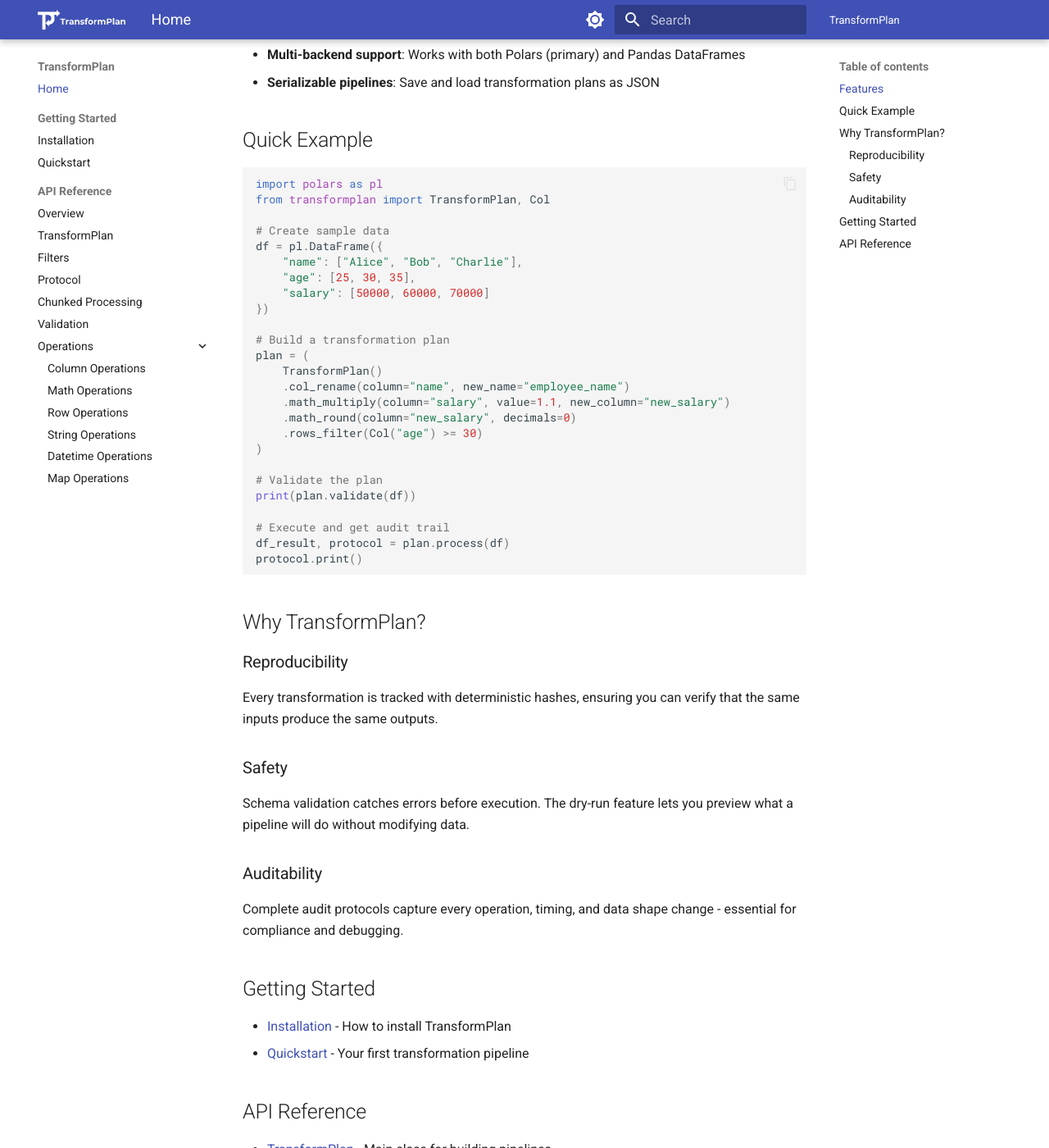
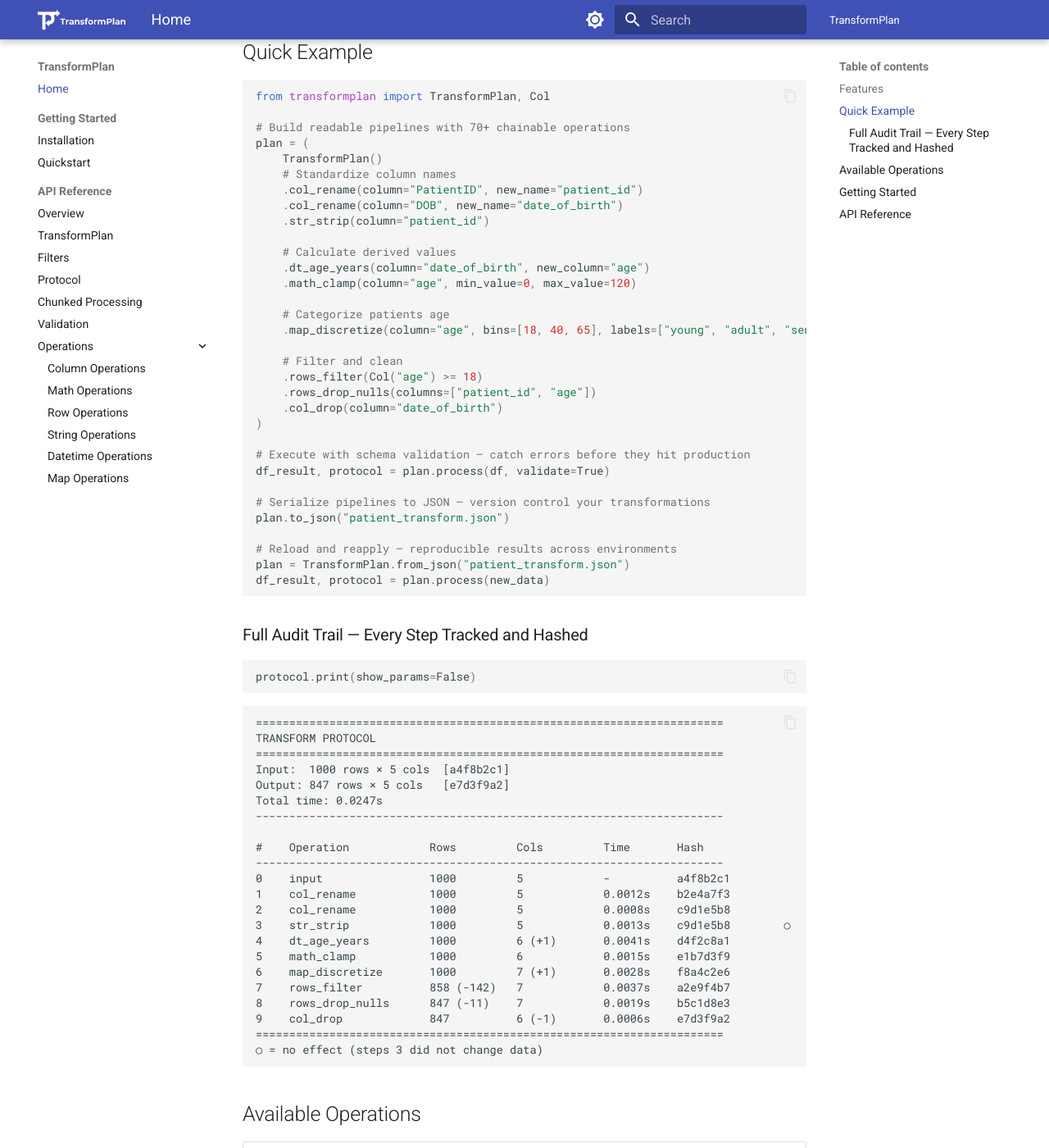
Before and after one commit to limebit/transformplan, an MkDocs documentation site: the page built from docs/index.md, in a window 1280 px wide and 1400 px high, scrolled down 626 px. Shown: the whole window at 82% size. Built offline with MkDocs 1.6.1 and Material for MkDocs 9.7.7, drawn with Linux system fonts in a browser that asks for light colours; comment, search, counter and statistics services are not loaded; some of the changed text lies outside the part shown.

Commit message:
doc update

````diff
--- a/docs/index.md
+++ b/docs/index.md
@@ -1,5 +1,5 @@
 <div align="center">
-  <img src="assets/images/logo.png" alt="TransformPlan Logo" width="150">
+  <img src="assets/images/logo_wordmark_white.png" alt="TransformPlan Logo" width="450">
 </div>
 
 # TransformPlan
@@ -13,53 +13,88 @@
 - **Declarative transformations**: Build transformation pipelines using method chaining
 - **Schema validation**: Validate operations before execution with dry-run capability
 - **Audit trails**: Generate complete audit protocols with deterministic DataFrame hashing
-- **Chunked processing**: Process large Parquet files that exceed RAM with partition-aware chunking
 - **Multi-backend support**: Works with both Polars (primary) and Pandas DataFrames
 - **Serializable pipelines**: Save and load transformation plans as JSON
 
 ## Quick Example
 
 ```python
-import polars as pl
 from transformplan import TransformPlan, Col
 
-# Create sample data
-df = pl.DataFrame({
-    "name": ["Alice", "Bob", "Charlie"],
-    "age": [25, 30, 35],
-    "salary": [50000, 60000, 70000]
-})
-
-# Build a transformation plan
+# Build readable pipelines with 70+ chainable operations
 plan = (
     TransformPlan()
-    .col_rename(column="name", new_name="employee_name")
-    .math_multiply(column="salary", value=1.1, new_column="new_salary")
-    .math_round(column="new_salary", decimals=0)
-    .rows_filter(Col("age") >= 30)
+    # Standardize column names
+    .col_rename(column="PatientID", new_name="patient_id")
+    .col_rename(column="DOB", new_name="date_of_birth")
+    .str_strip(column="patient_id")
+
+    # Calculate derived values
+    .dt_age_years(column="date_of_birth", new_column="age")
+    .math_clamp(column="age", min_value=0, max_value=120)
+
+    # Categorize patients age
+    .map_discretize(column="age", bins=[18, 40, 65], labels=["young", "adult", "senior"], new_column="age_group")
+
+    # Filter and clean
+    .rows_filter(Col("age") >= 18)
+    .rows_drop_nulls(columns=["patient_id", "age"])
+    .col_drop(column="date_of_birth")
 )
 
-# Validate the plan
-print(plan.validate(df))
+# Execute with schema validation — catch errors before they hit production
+df_result, protocol = plan.process(df, validate=True)
 
-# Execute and get audit trail
-df_result, protocol = plan.process(df)
-protocol.print()
+# Serialize pipelines to JSON — version control your transformations
+plan.to_json("patient_transform.json")
+
+# Reload and reapply — reproducible results across environments
+plan = TransformPlan.from_json("patient_transform.json")
+df_result, protocol = plan.process(new_data)
 ```
 
-## Why TransformPlan?
+### Full Audit Trail — Every Step Tracked and Hashed
 
-### Reproducibility
+```python
+protocol.print(show_params=False)
+```
 
-Every transformation is tracked with deterministic hashes, ensuring you can verify that the same inputs produce the same outputs.
+```
+======================================================================
+TRANSFORM PROTOCOL
+======================================================================
+Input:  1000 rows × 5 cols  [a4f8b2c1]
+Output: 847 rows × 5 cols   [e7d3f9a2]
+Total time: 0.0247s
+----------------------------------------------------------------------
 
-### Safety
+#    Operation            Rows         Cols         Time       Hash
+----------------------------------------------------------------------
+0    input                1000         5            -          a4f8b2c1
+1    col_rename           1000         5            0.0012s    b2e4a7f3
+2    col_rename           1000         5            0.0008s    c9d1e5b8
+3    str_strip            1000         5            0.0013s    c9d1e5b8        ○
+4    dt_age_years         1000         6 (+1)       0.0041s    d4f2c8a1
+5    math_clamp           1000         6            0.0015s    e1b7d3f9
+6    map_discretize       1000         7 (+1)       0.0028s    f8a4c2e6
+7    rows_filter          858 (-142)   7            0.0037s    a2e9f4b7
+8    rows_drop_nulls      847 (-11)    7            0.0019s    b5c1d8e3
+9    col_drop             847          6 (-1)       0.0006s    e7d3f9a2
+======================================================================
+○ = no effect (steps 3 did not change data)
+```
 
-Schema validation catches errors before execution. The dry-run feature lets you preview what a pipeline will do without modifying data.
+## Available Operations
 
-### Auditability
+| Category | Description | Examples |
+|----------|-------------|----------|
+| **col_** | Column operations | `col_rename`, `col_drop`, `col_cast`, `col_add`, `col_select` |
+| **math_** | Arithmetic operations | `math_add`, `math_multiply`, `math_clamp`, `math_round`, `math_abs` |
+| **rows_** | Row filtering & reshaping | `rows_filter`, `rows_drop_nulls`, `rows_sort`, `rows_unique`, `rows_pivot` |
+| **str_** | String operations | `str_lower`, `str_upper`, `str_strip`, `str_replace`, `str_split` |
+| **dt_** | Datetime operations | `dt_year`, `dt_month`, `dt_parse`, `dt_age_years`, `dt_diff_days` |
+| **map_** | Value mapping | `map_values`, `map_discretize`, `map_case`, `map_from_column` |
 
-Complete audit protocols capture every operation, timing, and data shape change - essential for compliance and debugging.
 
 ## Getting Started
 
````
